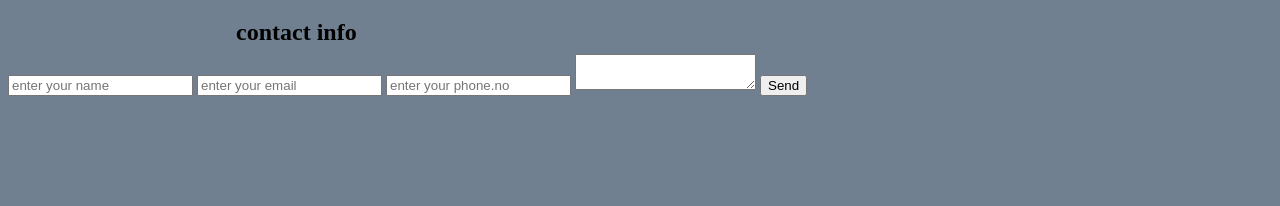
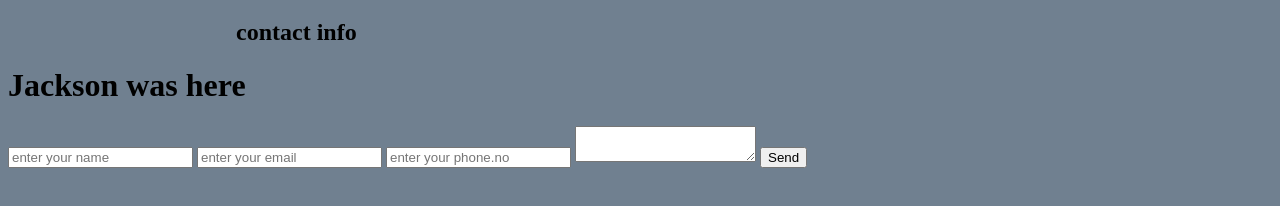
Before and after one commit to kelvin-Cyven/contact-form-v1, a plain HTML site: page index.html in a window 1280 px wide. Shown: the part 140-346 px from the top of the page. Drawn offline with Linux system fonts and the light colour scheme.

Commit message:
Update index.html

```diff
--- a/index.html
+++ b/index.html
@@ -21,6 +21,7 @@
 
 
             <h2 class="title"> contact info </h2>
+            <h1>Jackson was here</h1>
             <input type="text" name="name" placeholder="enter your name">
 
             <input type="email" name="name" placeholder="enter your email">
```
